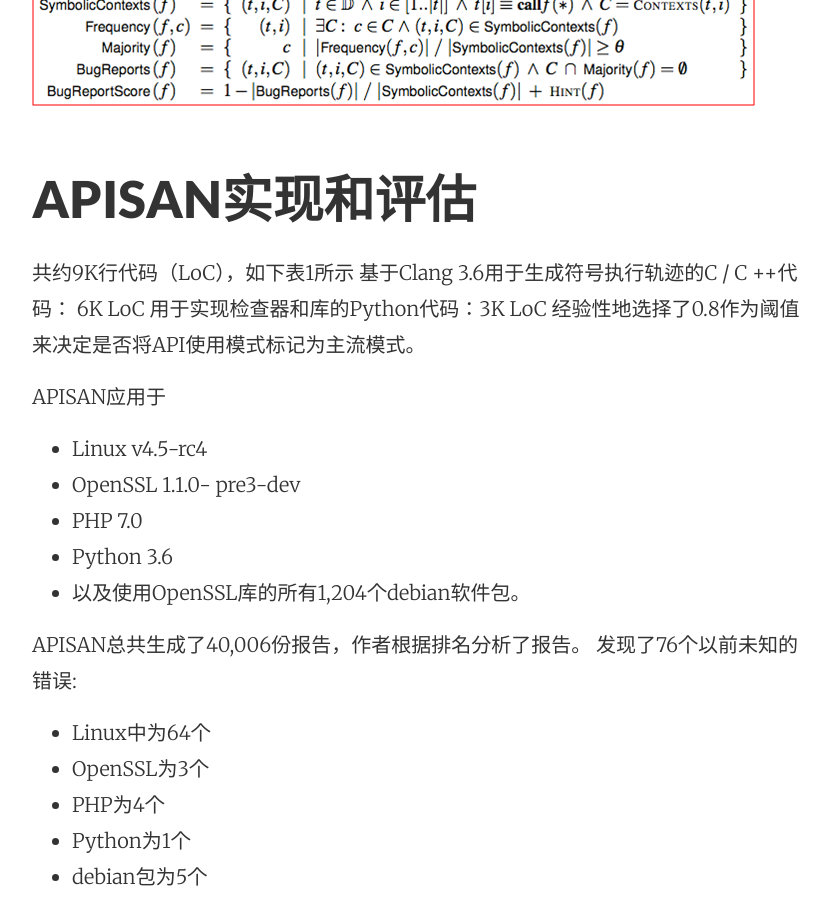
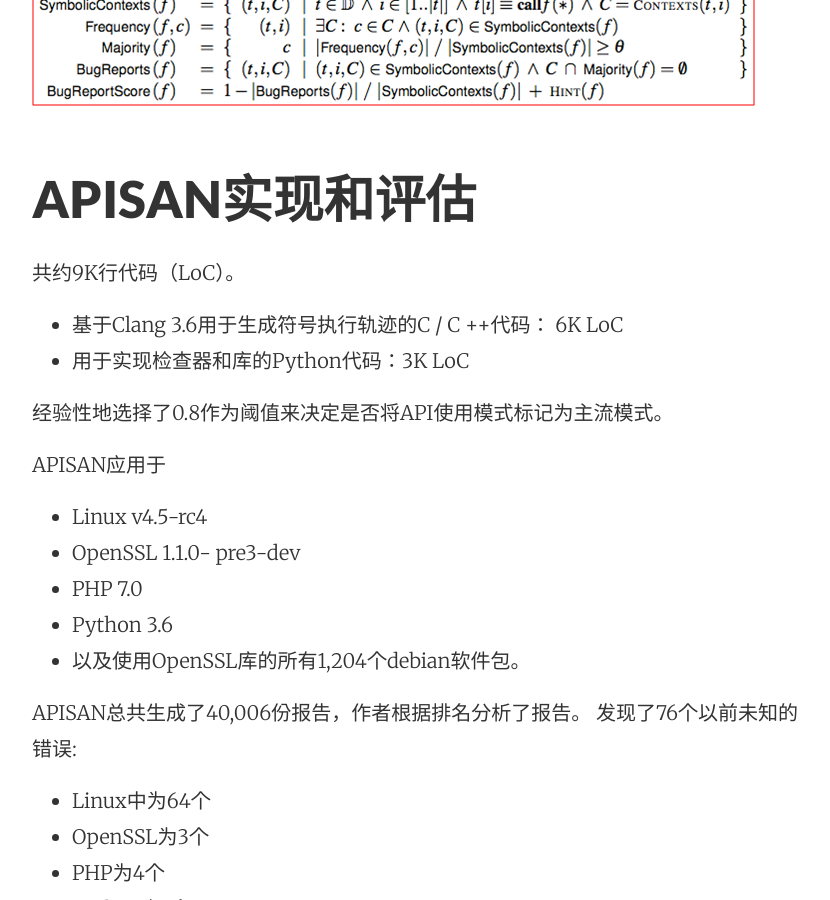
Before and after one commit to taolunban/taolunban.github.io, a Jekyll site: the page built from _posts/2017-06-14-APISAN-Sanitizing API Usages through Semantic Cross-checking.md, in a window 1280 px wide and 900 px high, scrolled down 4119 px. Shown: the whole window, without its empty margins (224-1054 px from the left). Built offline with Jekyll 4.4.1, drawn with Linux system fonts in a browser that asks for light colours.

Commit message:
Create 2017-06-14-APISAN-Sanitizing API Usages through Semantic Cross-checking.md

```diff
--- a/_posts/2017-06-14-APISAN-Sanitizing API Usages through Semantic Cross-checking.md
+++ b/_posts/2017-06-14-APISAN-Sanitizing API Usages through Semantic Cross-checking.md
@@ -58,9 +58,10 @@ API语义可能意味着一定的前后条件。例如，仅当对等证书存
 ![APISAN-ranking](../assets/APISAN-ranking.png)
 
 ## APISAN实现和评估
-共约9K行代码（LoC），如下表1所示
-基于Clang 3.6用于生成符号执行轨迹的C / C ++代码： 6K LoC
-用于实现检查器和库的Python代码：3K LoC
+共约9K行代码（LoC）。
+- 基于Clang 3.6用于生成符号执行轨迹的C / C ++代码： 6K LoC
+- 用于实现检查器和库的Python代码：3K LoC
+
 经验性地选择了0.8作为阈值来决定是否将API使用模式标记为主流模式。
 
 APISAN应用于
```
